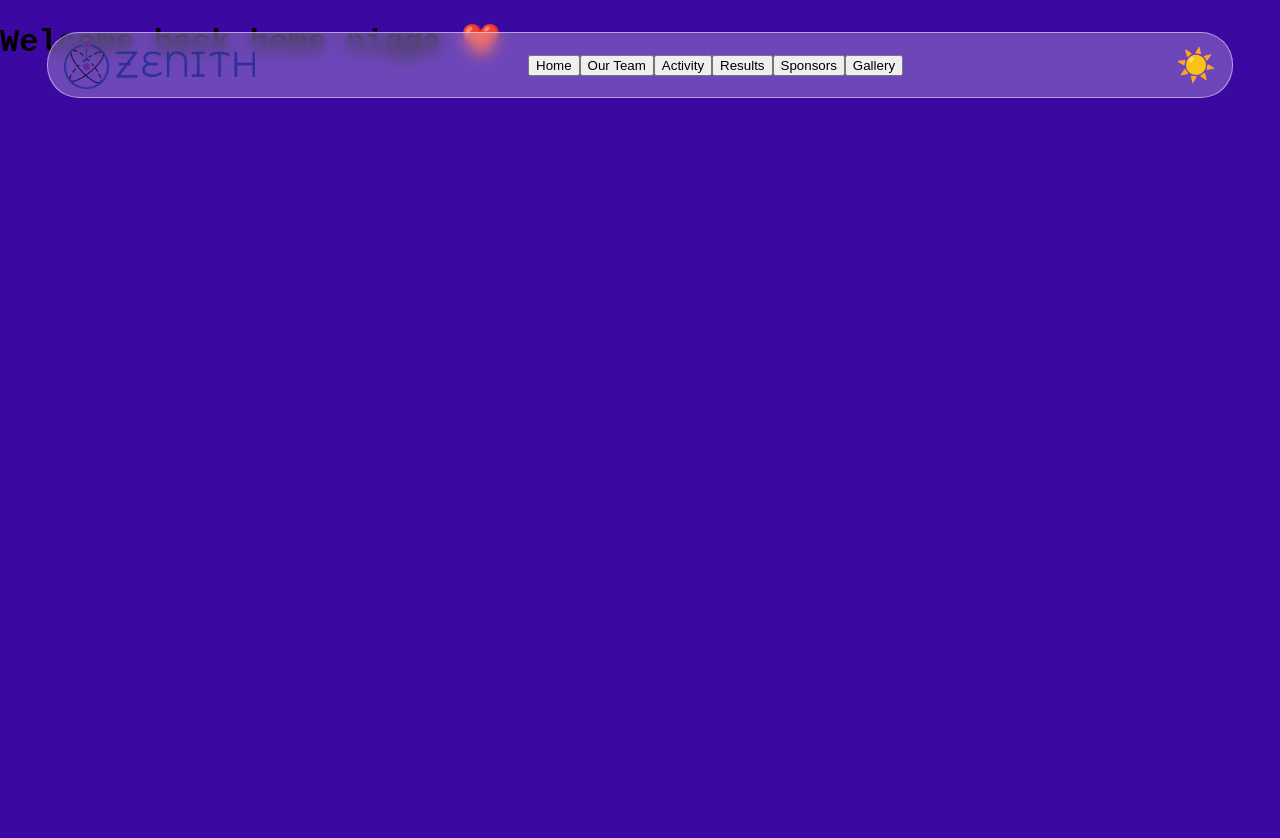
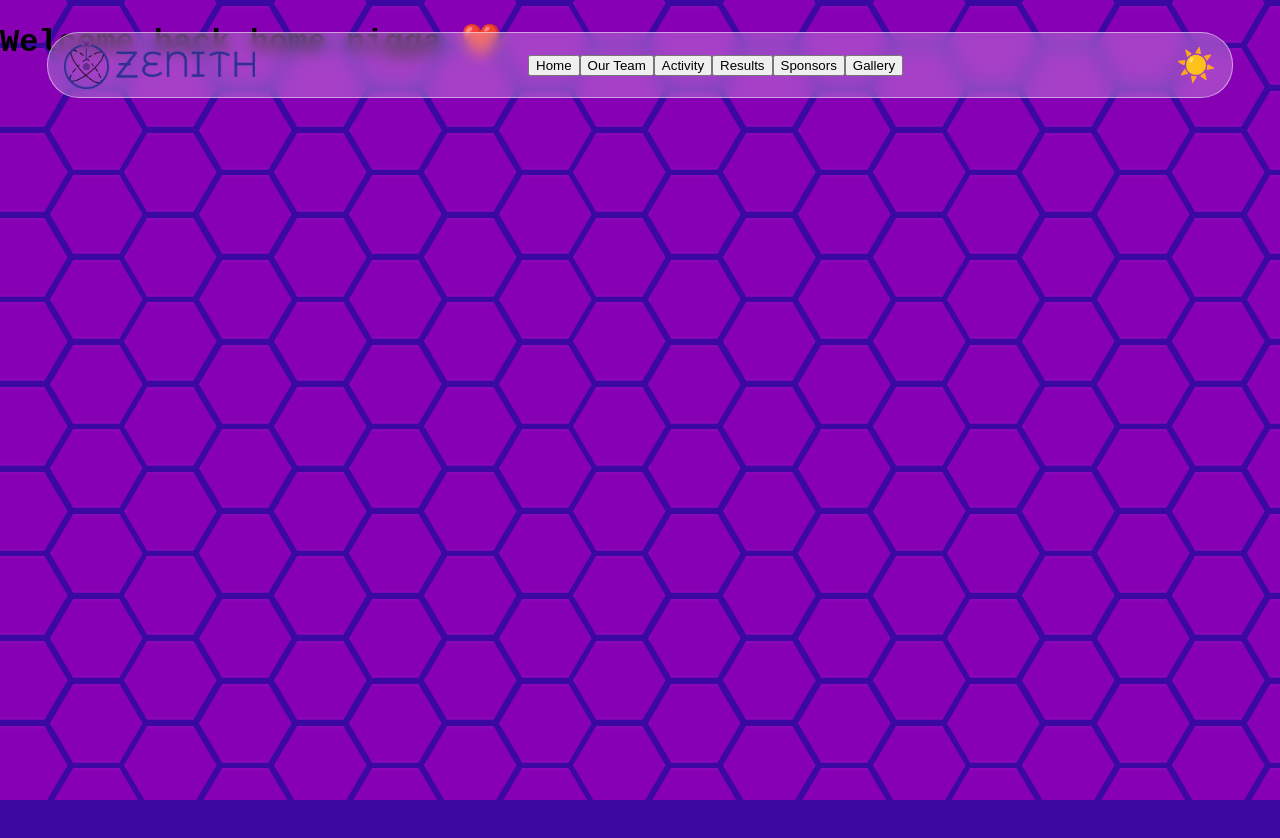
Before and after one commit to T-Flex09/Project-Zoo-Redesign, a React (Vite) app: page /home in a window 1280 px wide. Shown: the top 838 px of the page. Built offline with nearby package versions, Linux system fonts and the light colour scheme.

Commit message:
gata tati

```diff
--- a/src/HexGrid/HexGrid.tsx
+++ b/src/HexGrid/HexGrid.tsx
@@ -1,5 +1,5 @@
 import { useEffect, useState } from "react";
-import styles from "./Hexgrid.module.css";
+import "./Hexgrid.css";
 
 export default function Hexgrid() {
     const [hexList, setHexList] = useState<any[]>([]);
@@ -38,10 +38,10 @@ export default function Hexgrid() {
     }, []);
 
     return (<>
-        <div className={styles.backgroundUnderlay}>
-            <div className={styles.hexGrid}>
+        <div className="background-underlay">
+            <div className="hex-grid">
                 {hexList.map((hex, i) => (
-                    <div key={i} style={{
+                    <div key={i} className = "hexagon" style={{
                         width: `${hex.width}px`,
                         height: `${hex.height}px`,
                         left: `${hex.left}px`,
--- a/src/Pages/Home/Home.tsx
+++ b/src/Pages/Home/Home.tsx
@@ -5,5 +5,7 @@ export default function Home() {
     return (<>
         <h1>Welcome back home nigga ❤️</h1>
         <HexGrid />
+
+        <div style = {{marginBottom: "1000px"}}></div>
     </>);
 }
```
Also changed, not shown: src/HexGrid/HexGrid.css (renamed from src/HexGrid/HexGrid.module.css).
